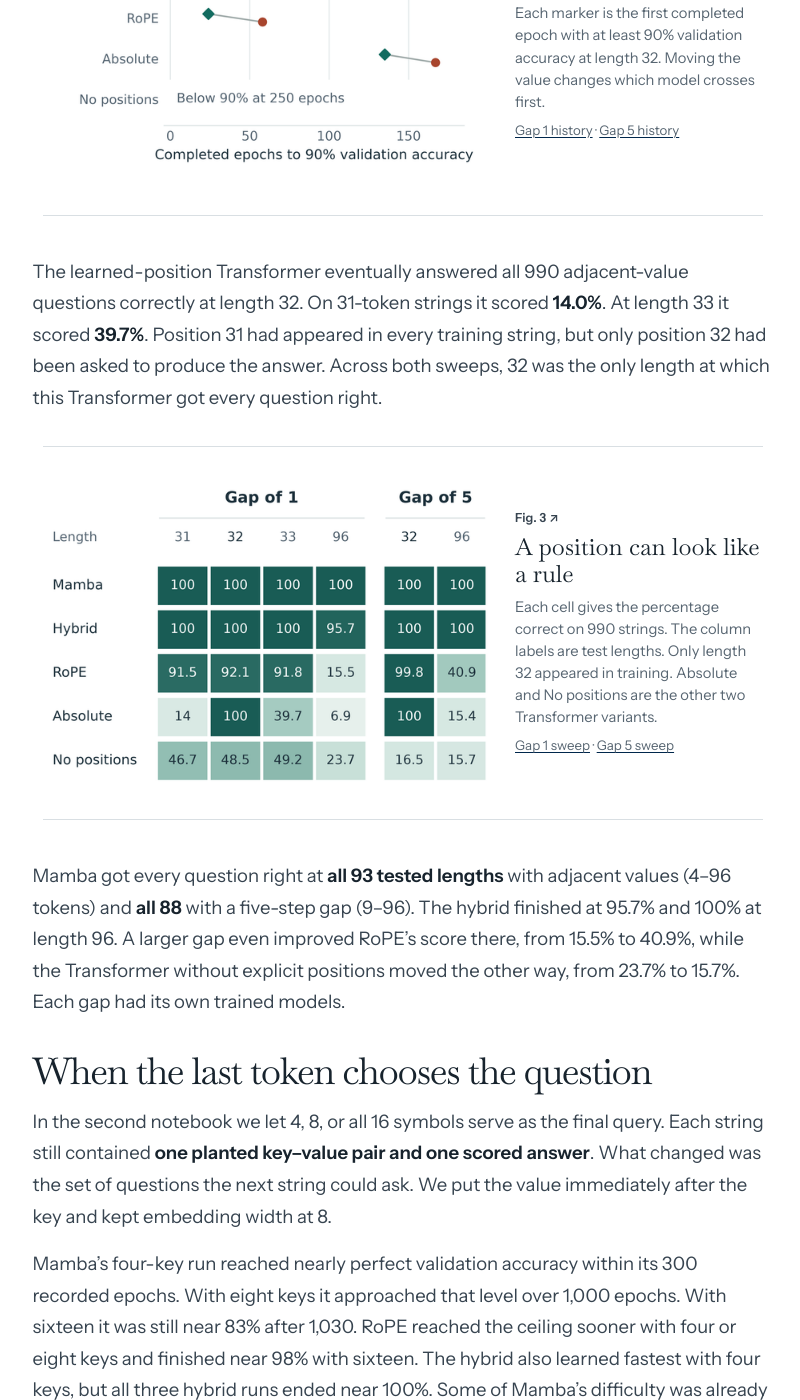
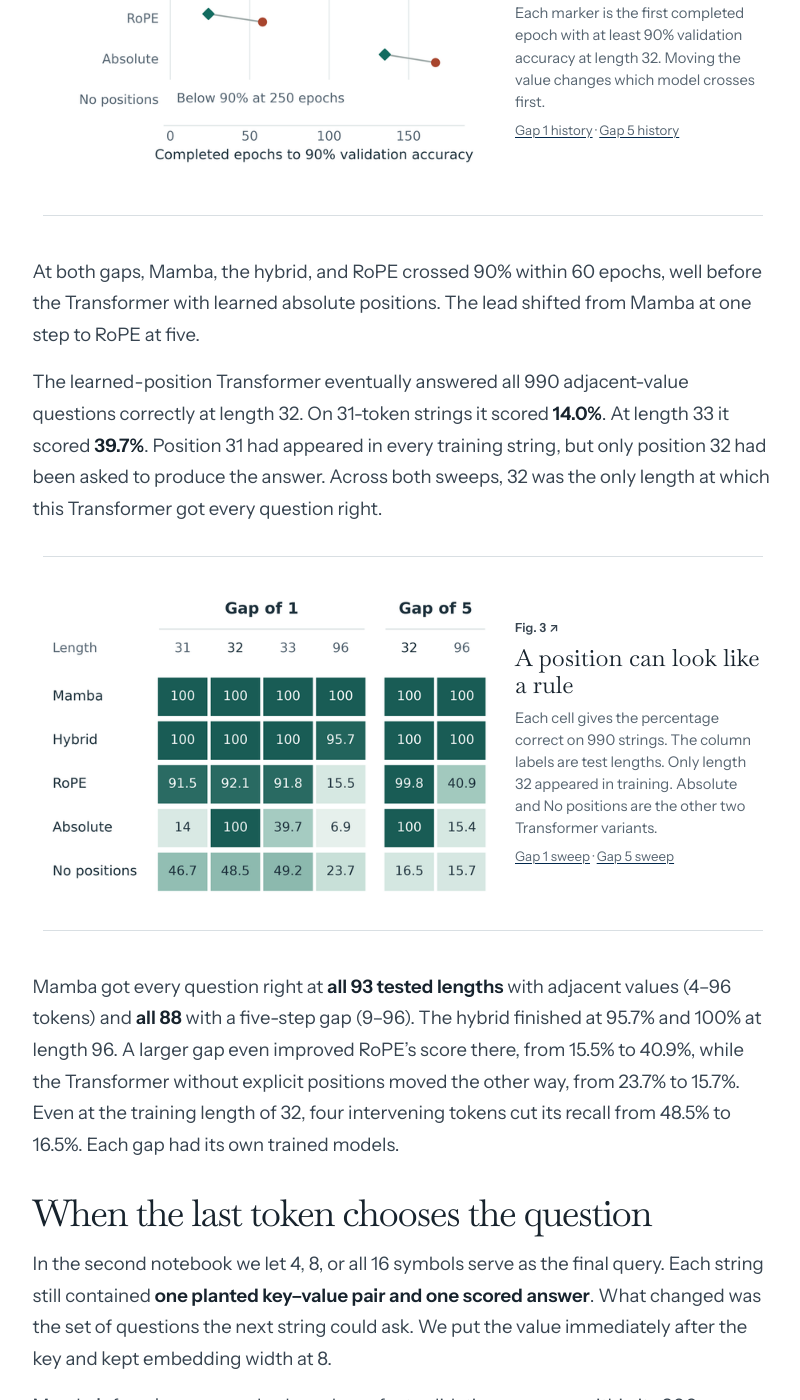
Before and after one commit to Ivann1242/Ivan, a Jekyll site: the page built from _portfolio/2025-hybrid-transformer-ar.md, in a window 1280 px wide and 1400 px high, scrolled down 1723 px. Shown: the whole window, without its empty margins (237-1037 px from the left). Built offline with Jekyll 4.4.1, drawn with Linux system fonts in a browser that asks for light colours; some of the changed text lies outside the part shown.

Commit message:
Clarify three findings from the associative recall study

```diff
--- a/_portfolio/2025-hybrid-transformer-ar.md
+++ b/_portfolio/2025-hybrid-transformer-ar.md
@@ -97,11 +97,13 @@ With adjacent values, Mamba reached 90% validation accuracy after 27 epochs. The
 
 {% include recall-plot.html plot=page.plots.learning %}
 
+At both gaps, Mamba, the hybrid, and RoPE crossed 90% within 60 epochs, well before the Transformer with learned absolute positions. The lead shifted from Mamba at one step to RoPE at five.
+
 The learned-position Transformer eventually answered all 990 adjacent-value questions correctly at length 32. On 31-token strings it scored **14.0%**. At length 33 it scored **39.7%**. Position 31 had appeared in every training string, but only position 32 had been asked to produce the answer. Across both sweeps, 32 was the only length at which this Transformer got every question right.
 
 {% include recall-plot.html plot=page.plots.positions %}
 
-Mamba got every question right at **all 93 tested lengths** with adjacent values (4–96 tokens) and **all 88** with a five-step gap (9–96). The hybrid finished at 95.7% and 100% at length 96. A larger gap even improved RoPE’s score there, from 15.5% to 40.9%, while the Transformer without explicit positions moved the other way, from 23.7% to 15.7%. Each gap had its own trained models.
+Mamba got every question right at **all 93 tested lengths** with adjacent values (4–96 tokens) and **all 88** with a five-step gap (9–96). The hybrid finished at 95.7% and 100% at length 96. A larger gap even improved RoPE’s score there, from 15.5% to 40.9%, while the Transformer without explicit positions moved the other way, from 23.7% to 15.7%. Even at the training length of 32, four intervening tokens cut its recall from 48.5% to 16.5%. Each gap had its own trained models.
 
 ## When the last token chooses the question
 {: #variable-keys}
@@ -115,6 +117,8 @@ Mamba’s four-key run reached nearly perfect validation accuracy within its 300
 Cutting the test length in half gave us a comparison I hadn’t expected. At 16 tokens, RoPE went from about 72% with four possible keys to 91% with sixteen. Mamba went from nearly 100% to 73% across the same settings. At 96 tokens, RoPE’s three runs were all below 25%. Mamba retained about 76%, 58%, and 48% as the set grew from four keys to eight and then sixteen.
 
 {% include recall-plot.html plot=page.plots.keys %}
+
+RoPE was near perfect with four keys at 32 tokens, yet at 16 it trailed the eight- and sixteen-key runs by about 20 percentage points. Four keys may have allowed a shortcut specific to the training length, though accuracy alone can’t tell us whether RoPE used one.
 
 ## What changes when attention follows Mamba?
 {: #hybrid-recall}
```
